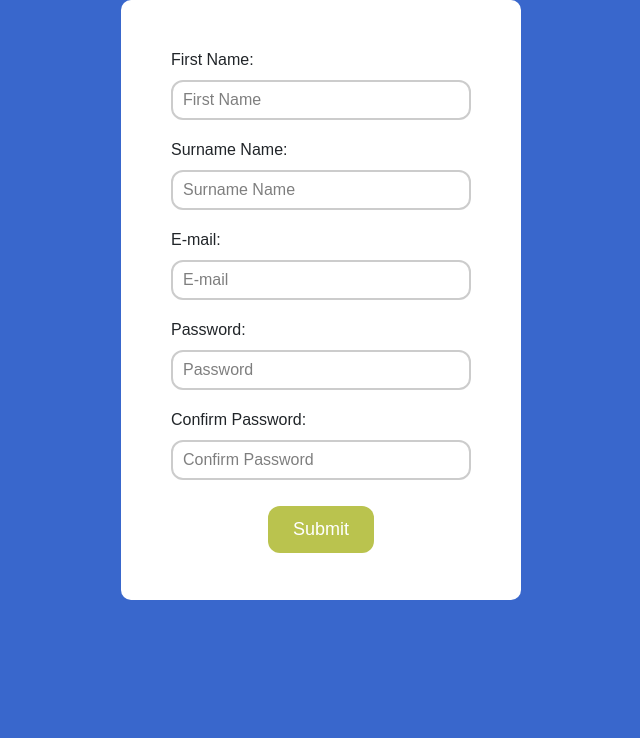
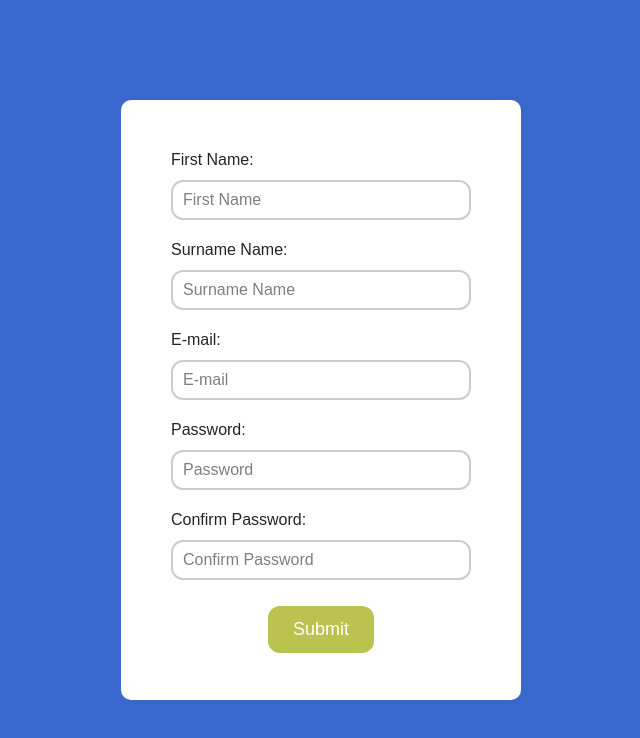
Before and after one commit to muhammadsodiq07/inputValidator, a plain HTML site: page index.html in a window 1280 px wide. Shown: the whole page, without its empty margins (319-959 px from the left). Drawn offline with nearby package versions, Linux system fonts and the light colour scheme.

Commit message:
added scss

```diff
--- a/scss/blocks/_inputValidator.scss
+++ b/scss/blocks/_inputValidator.scss
@@ -81,6 +81,7 @@
   align-items: center;
   justify-content: center;
   position: absolute;
+  top: 50%;
   left: 50%;
-  transform: translateX(-50%);
+  transform: translate(-50%,-50%);
 }
```
Also changed, not shown: css/main.css, css/main.min.css, 2 other files.
